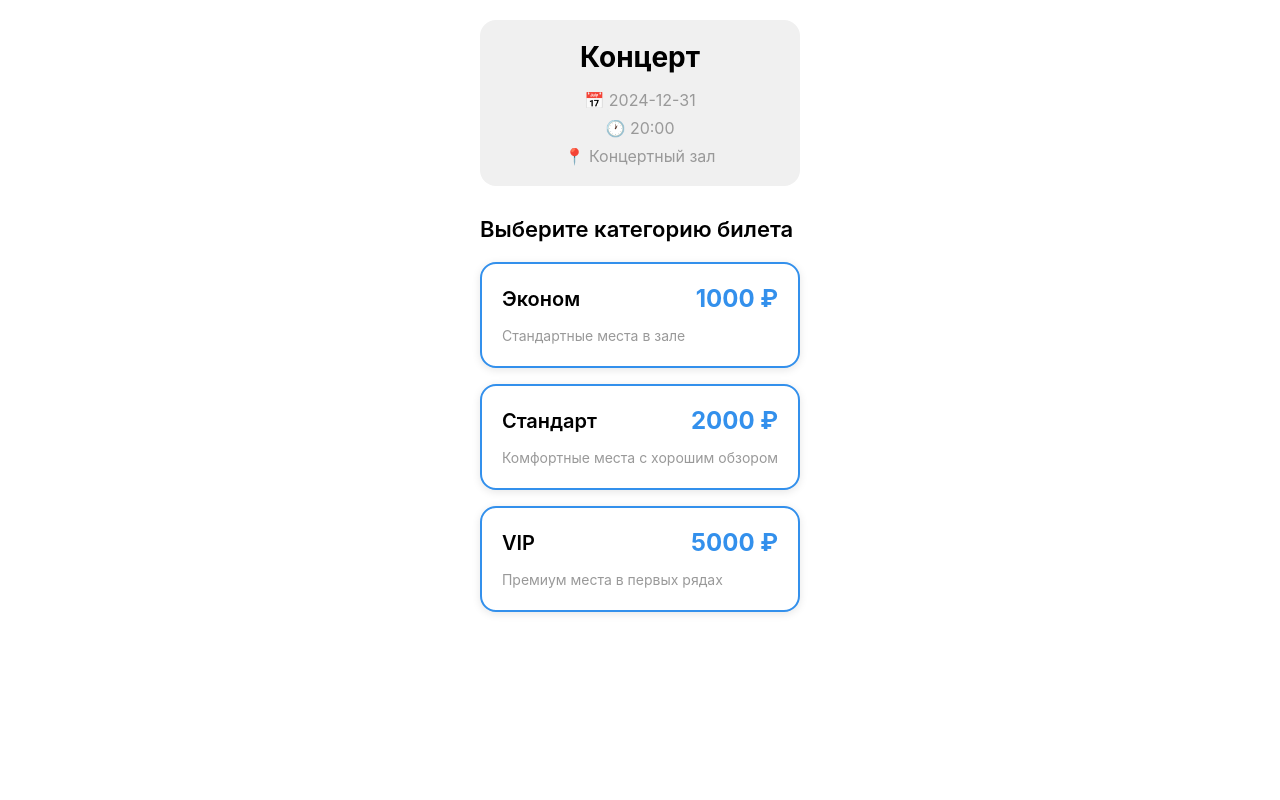
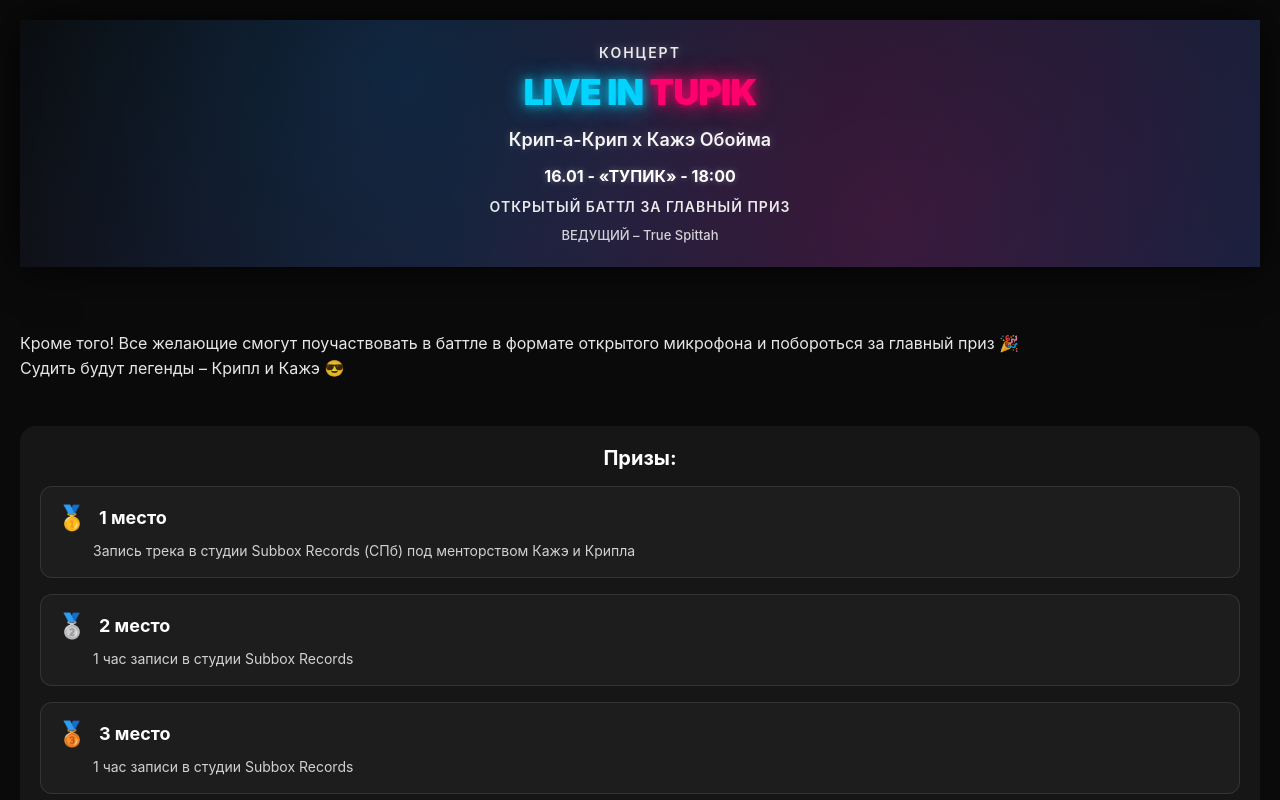
Before and after one commit to overlynxxx/ticket_story, a React (Vite) app: page / in a window 1280 px wide. Shown: the top 800 px of the page. Built offline with nearby package versions, Linux system fonts and the light colour scheme.

Commit message:
Design: добавлен дизайн афиши в неоновом стиле с описанием события и призами

```diff
--- a/config/tickets.json
+++ b/config/tickets.json
@@ -1,9 +1,30 @@
 {
   "event": {
-    "name": "Концерт",
-    "date": "2024-12-31",
-    "time": "20:00",
-    "venue": "Концертный зал"
+    "name": "LIVE IN TUPIK",
+    "subtitle": "Крип-а-Крип x Кажэ Обойма",
+    "date": "16.01",
+    "time": "18:00",
+    "venue": "ТУПИК",
+    "address": "СПб, Мельничная 4В",
+    "host": "True Spittah",
+    "description": "Кроме того! Все желающие смогут поучаствовать в баттле в формате открытого микрофона и побороться за главный приз 🎉\nСудить будут легенды – Крипл и Кажэ 😎",
+    "prizes": [
+      {
+        "place": "🥇",
+        "title": "1 место",
+        "description": "Запись трека в студии Subbox Records (СПб) под менторством Кажэ и Крипла"
+      },
+      {
+        "place": "🥈",
+        "title": "2 место",
+        "description": "1 час записи в студии Subbox Records"
+      },
+      {
+        "place": "🥉",
+        "title": "3 место",
+        "description": "1 час записи в студии Subbox Records"
+      }
+    ]
   },
   "ticketCategories": [
     {
--- a/src/index.css
+++ b/src/index.css
@@ -10,8 +10,8 @@
     sans-serif;
   -webkit-font-smoothing: antialiased;
   -moz-osx-font-smoothing: grayscale;
-  background: var(--tg-theme-bg-color, #ffffff);
-  color: var(--tg-theme-text-color, #000000);
+  background: var(--tg-theme-bg-color, #0a0a0a);
+  color: var(--tg-theme-text-color, #ffffff);
   min-height: 100vh;
 }
 
--- a/src/pages/Home.css
+++ b/src/pages/Home.css
@@ -1,48 +1,225 @@
 .home-container {
-  padding: 20px;
-  max-width: 600px;
-  margin: 0 auto;
+  padding: 0;
+  max-width: 100%;
+  margin: 0;
   min-height: 100vh;
   display: flex;
   flex-direction: column;
+  background: #0a0a0a;
+  color: #ffffff;
 }
 
-.event-header {
-  text-align: center;
-  margin-bottom: 30px;
+/* Афиша */
+.poster-container {
+  position: relative;
+  width: 100%;
   padding: 20px;
-  background: var(--tg-theme-secondary-bg-color, #f0f0f0);
-  border-radius: 16px;
+  margin-bottom: 24px;
 }
 
-.event-title {
-  font-size: 28px;
-  font-weight: 700;
-  margin-bottom: 16px;
-  color: var(--tg-theme-text-color, #000000);
+.poster-background {
+  position: relative;
+  background: linear-gradient(135deg, #0a0a0a 0%, #1a1a2e 50%, #16213e 100%);
+  border-radius: 0;
+  padding: 24px 20px;
+  overflow: hidden;
+  box-shadow: 0 0 40px rgba(0, 0, 0, 0.8);
 }
 
-.event-info {
-  display: flex;
-  flex-direction: column;
-  gap: 8px;
+.poster-background::before {
+  content: '';
+  position: absolute;
+  top: 0;
+  left: 0;
+  right: 0;
+  bottom: 0;
+  background:
+    radial-gradient(circle at 30% 20%, rgba(0, 150, 255, 0.15) 0%, transparent 50%),
+    radial-gradient(circle at 70% 80%, rgba(255, 0, 100, 0.15) 0%, transparent 50%);
+  pointer-events: none;
 }
 
-.event-info p {
+.poster-content {
+  position: relative;
+  z-index: 1;
+  text-align: center;
+}
+
+.poster-label {
+  font-size: 14px;
+  font-weight: 600;
+  letter-spacing: 2px;
+  color: rgba(255, 255, 255, 0.9);
+  text-transform: uppercase;
+  margin-bottom: 12px;
+  text-shadow: 0 0 10px rgba(255, 255, 255, 0.3);
+}
+
+.poster-title {
+  font-size: 36px;
+  font-weight: 900;
+  line-height: 1.1;
+  margin-bottom: 16px;
+  letter-spacing: -1px;
+}
+
+.title-blue {
+  color: #00d4ff;
+  text-shadow:
+    0 0 10px rgba(0, 212, 255, 0.8),
+    0 0 20px rgba(0, 212, 255, 0.5),
+    0 0 30px rgba(0, 212, 255, 0.3);
+}
+
+.title-red {
+  color: #ff006e;
+  text-shadow:
+    0 0 10px rgba(255, 0, 110, 0.8),
+    0 0 20px rgba(255, 0, 110, 0.5),
+    0 0 30px rgba(255, 0, 110, 0.3);
+}
+
+.poster-artists {
+  font-size: 18px;
+  font-weight: 600;
+  color: rgba(255, 255, 255, 0.95);
+  margin-bottom: 16px;
+  text-shadow: 0 0 8px rgba(255, 255, 255, 0.2);
+}
+
+.poster-date {
   font-size: 16px;
-  color: var(--tg-theme-hint-color, #999999);
+  font-weight: 700;
+  color: #ffffff;
+  margin-bottom: 12px;
+  text-shadow: 0 0 6px rgba(255, 255, 255, 0.3);
+}
+
+.poster-battle {
+  font-size: 14px;
+  font-weight: 600;
+  color: rgba(255, 255, 255, 0.9);
+  margin-bottom: 8px;
+  text-transform: uppercase;
+  letter-spacing: 1px;
+}
+
+.poster-host {
+  font-size: 13px;
+  font-weight: 500;
+  color: rgba(255, 255, 255, 0.8);
+  margin-top: 12px;
+}
+
+/* Описание события */
+.event-description {
+  padding: 20px;
+  margin-bottom: 24px;
+}
+
+.description-text {
+  font-size: 16px;
+  line-height: 1.6;
+  color: rgba(255, 255, 255, 0.9);
+  white-space: pre-line;
   margin: 0;
 }
 
+/* Призы */
+.prizes-section {
+  padding: 20px;
+  margin-bottom: 24px;
+  background: rgba(255, 255, 255, 0.05);
+  border-radius: 16px;
+  margin-left: 20px;
+  margin-right: 20px;
+}
+
+.prizes-title {
+  font-size: 20px;
+  font-weight: 700;
+  color: #ffffff;
+  margin-bottom: 16px;
+  text-align: center;
+}
+
+.prizes-list {
+  display: flex;
+  flex-direction: column;
+  gap: 16px;
+}
+
+.prize-item {
+  padding: 16px;
+  background: rgba(255, 255, 255, 0.03);
+  border-radius: 12px;
+  border: 1px solid rgba(255, 255, 255, 0.1);
+}
+
+.prize-header {
+  display: flex;
+  align-items: center;
+  gap: 12px;
+  margin-bottom: 8px;
+}
+
+.prize-emoji {
+  font-size: 24px;
+}
+
+.prize-title {
+  font-size: 18px;
+  font-weight: 700;
+  color: #ffffff;
+}
+
+.prize-description {
+  font-size: 14px;
+  color: rgba(255, 255, 255, 0.8);
+  line-height: 1.5;
+  margin: 0;
+  padding-left: 36px;
+}
+
+/* Детали события */
+.event-details {
+  padding: 20px;
+  margin-bottom: 24px;
+  display: flex;
+  flex-direction: column;
+  gap: 12px;
+}
+
+.detail-item {
+  display: flex;
+  align-items: center;
+  gap: 12px;
+  font-size: 16px;
+  color: rgba(255, 255, 255, 0.9);
+}
+
+.detail-icon {
+  font-size: 20px;
+  width: 24px;
+  text-align: center;
+}
+
+.detail-text {
+  flex: 1;
+}
+
+/* Билеты */
 .tickets-section {
+  padding: 0 20px 20px;
   flex: 1;
 }
 
 .section-title {
   font-size: 22px;
-  font-weight: 600;
+  font-weight: 700;
   margin-bottom: 20px;
-  color: var(--tg-theme-text-color, #000000);
+  color: #ffffff;
+  text-align: center;
 }
 
 .ticket-categories {
@@ -52,13 +229,22 @@
 }
 
 .ticket-card {
-  background: var(--tg-theme-bg-color, #ffffff);
-  border: 2px solid var(--tg-theme-button-color, #3390ec);
+  background: rgba(255, 255, 255, 0.08);
+  border: 2px solid rgba(0, 212, 255, 0.5);
   border-radius: 16px;
   padding: 20px;
   cursor: pointer;
   transition: all 0.3s ease;
-  box-shadow: 0 2px 8px rgba(0, 0, 0, 0.1);
+  box-shadow: 0 4px 20px rgba(0, 0, 0, 0.3);
+  backdrop-filter: blur(10px);
+}
+
+.ticket-card:hover {
+  border-color: rgba(0, 212, 255, 0.8);
+  box-shadow:
+    0 4px 20px rgba(0, 0, 0, 0.4),
+    0 0 20px rgba(0, 212, 255, 0.3);
+  transform: translateY(-2px);
 }
 
 .ticket-card:active {
@@ -69,7 +255,7 @@
 .ticket-card.disabled {
   opacity: 0.5;
   cursor: not-allowed;
-  border-color: var(--tg-theme-hint-color, #999999);
+  border-color: rgba(255, 255, 255, 0.2);
 }
 
 .ticket-card-header {
@@ -81,19 +267,20 @@
 
 .ticket-category-name {
   font-size: 20px;
-  font-weight: 600;
-  color: var(--tg-theme-text-color, #000000);
+  font-weight: 700;
+  color: #ffffff;
 }
 
 .ticket-price {
   font-size: 24px;
   font-weight: 700;
-  color: var(--tg-theme-button-color, #3390ec);
+  color: #00d4ff;
+  text-shadow: 0 0 10px rgba(0, 212, 255, 0.5);
 }
 
 .ticket-description {
   font-size: 14px;
-  color: var(--tg-theme-hint-color, #999999);
+  color: rgba(255, 255, 255, 0.7);
   line-height: 1.5;
 }
 
@@ -101,8 +288,9 @@
   display: inline-block;
   margin-top: 12px;
   padding: 6px 12px;
-  background: var(--tg-theme-destructive-text-color, #ff3b30);
-  color: white;
+  background: rgba(255, 0, 110, 0.3);
+  color: #ff006e;
+  border: 1px solid rgba(255, 0, 110, 0.5);
   border-radius: 8px;
   font-size: 12px;
   font-weight: 600;
@@ -111,11 +299,39 @@
 /* Адаптивность */
 @media (max-width: 480px) {
   .home-container {
+    padding: 0;
+  }
+
+  .poster-container {
     padding: 16px;
   }
 
-  .event-title {
-    font-size: 24px;
+  .poster-background {
+    padding: 20px 16px;
+  }
+
+  .poster-title {
+    font-size: 28px;
+  }
+
+  .poster-artists {
+    font-size: 16px;
+  }
+
+  .poster-date {
+    font-size: 14px;
+  }
+
+  .event-description,
+  .prizes-section,
+  .event-details,
+  .tickets-section {
+    padding-left: 16px;
+    padding-right: 16px;
+  }
+
+  .prizes-title {
+    font-size: 18px;
   }
 
   .section-title {
@@ -133,4 +349,16 @@
   .ticket-price {
     font-size: 22px;
   }
+
+  .prize-description {
+    padding-left: 0;
+    margin-top: 8px;
+  }
 }
+
+/* Поддержка темной темы Telegram */
+@media (prefers-color-scheme: light) {
+  .home-container {
+    background: #0a0a0a;
+  }
+}
--- a/src/pages/Home.jsx
+++ b/src/pages/Home.jsx
@@ -13,15 +13,67 @@
 
   return (
     <div className="home-container">
-      <div className="event-header">
-        <h1 className="event-title">{config.event.name}</h1>
-        <div className="event-info">
-          <p className="event-date">📅 {config.event.date}</p>
-          <p className="event-time">🕐 {config.event.time}</p>
-          <p className="event-venue">📍 {config.event.venue}</p>
+      {/* Афиша */}
+      <div className="poster-container">
+        <div className="poster-background">
+          <div className="poster-content">
+            <div className="poster-label">КОНЦЕРТ</div>
+            <h1 className="poster-title">
+              <span className="title-blue">LIVE IN</span>
+              <span className="title-red"> TUPIK</span>
+            </h1>
+            <div className="poster-artists">{config.event.subtitle}</div>
+            <div className="poster-date">
+              {config.event.date} - «{config.event.venue}» - {config.event.time}
+            </div>
+            <div className="poster-battle">ОТКРЫТЫЙ БАТТЛ ЗА ГЛАВНЫЙ ПРИЗ</div>
+            <div className="poster-host">ВЕДУЩИЙ – {config.event.host}</div>
+          </div>
         </div>
       </div>
 
+      {/* Описание события */}
+      {config.event.description && (
+        <div className="event-description">
+          <p className="description-text">{config.event.description}</p>
+        </div>
+      )}
+
+      {/* Призы */}
+      {config.event.prizes && config.event.prizes.length > 0 && (
+        <div className="prizes-section">
+          <h3 className="prizes-title">Призы:</h3>
+          <div className="prizes-list">
+            {config.event.prizes.map((prize, index) => (
+              <div key={index} className="prize-item">
+                <div className="prize-header">
+                  <span className="prize-emoji">{prize.place}</span>
+                  <span className="prize-title">{prize.title}</span>
+                </div>
+                <p className="prize-description">{prize.description}</p>
+              </div>
+            ))}
+          </div>
+        </div>
+      )}
+
+      {/* Информация о событии */}
+      <div className="event-details">
+        <div className="detail-item">
+          <span className="detail-icon">📍</span>
+          <span className="detail-text">{config.event.address}</span>
+        </div>
+        <div className="detail-item">
+          <span className="detail-icon">🗓</span>
+          <span className="detail-text">{config.event.date}</span>
+        </div>
+        <div className="detail-item">
+          <span className="detail-icon">🕕</span>
+          <span className="detail-text">Начало в {config.event.time}</span>
+        </div>
+      </div>
+
+      {/* Выбор билетов */}
       <div className="tickets-section">
         <h2 className="section-title">Выберите категорию билета</h2>
         <div className="ticket-categories">
```
